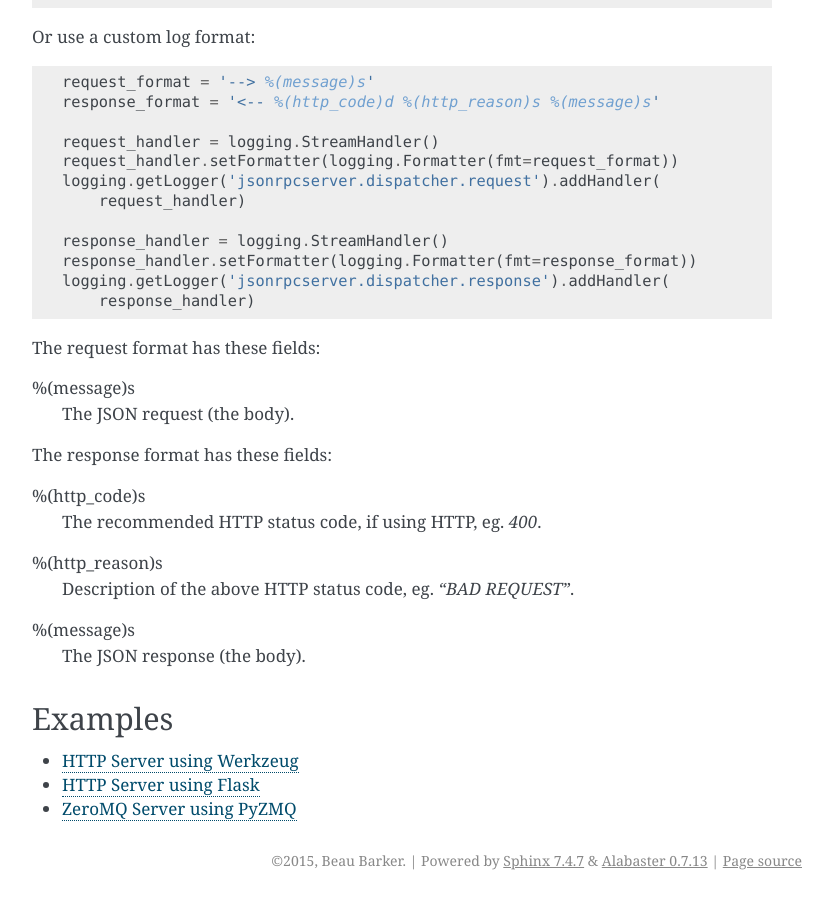
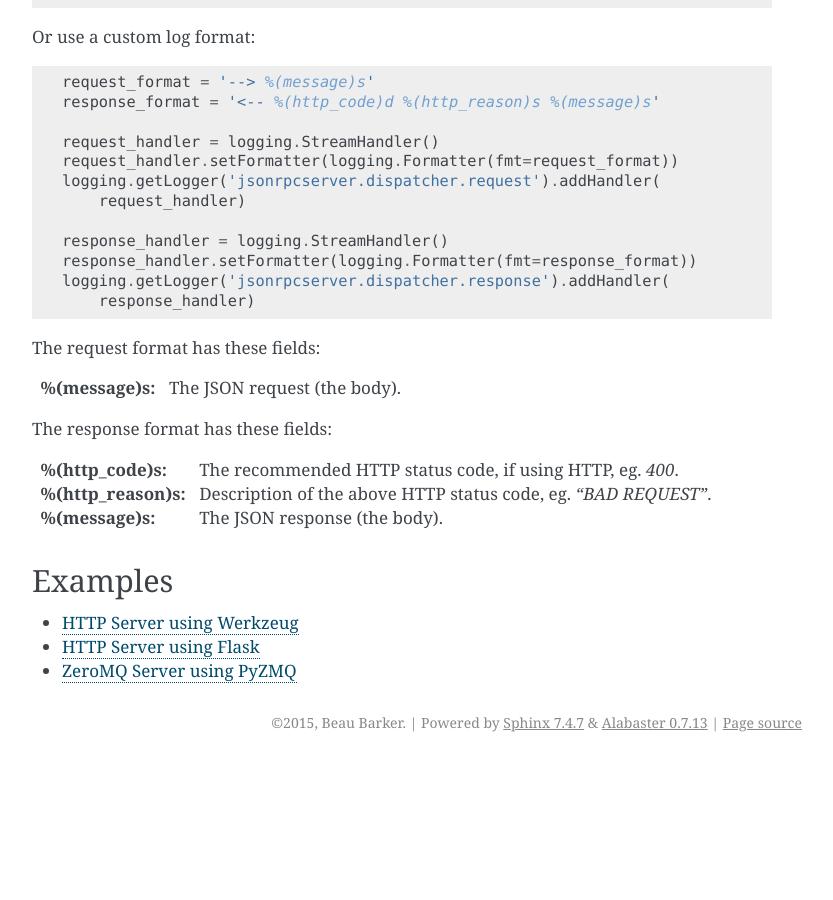
Before and after one commit to explodinglabs/jsonrpcserver, a Sphinx documentation site: the page built from doc/quickstart.rst, in a window 1280 px wide and 900 px high, scrolled down 2012 px. Shown: the whole window, without its empty margins (238-1071 px from the left). Built offline with Sphinx 7.4.7, drawn with Linux system fonts in a browser that asks for light colours; after the commit the page ends 2774 px from its top, so only the background shows below that.

Commit message:
Change log format fields to sphinx field list

```diff
--- a/doc/quickstart.rst
+++ b/doc/quickstart.rst
@@ -117,19 +117,13 @@ Or use a custom log format::
 
 The request format has these fields:
 
-%(message)s
-    The JSON request (the body).
+:%(message)s: The JSON request (the body).
 
 The response format has these fields:
 
-%(http_code)s
-    The recommended HTTP status code, if using HTTP, eg. *400*.
-
-%(http_reason)s
-    Description of the above HTTP status code, eg. *"BAD REQUEST"*.
-
-%(message)s
-    The JSON response (the body).
+:%(http_code)s: The recommended HTTP status code, if using HTTP, eg. *400*.
+:%(http_reason)s: Description of the above HTTP status code, eg. *"BAD REQUEST"*.
+:%(message)s: The JSON response (the body).
 
 Examples
 ========
```
